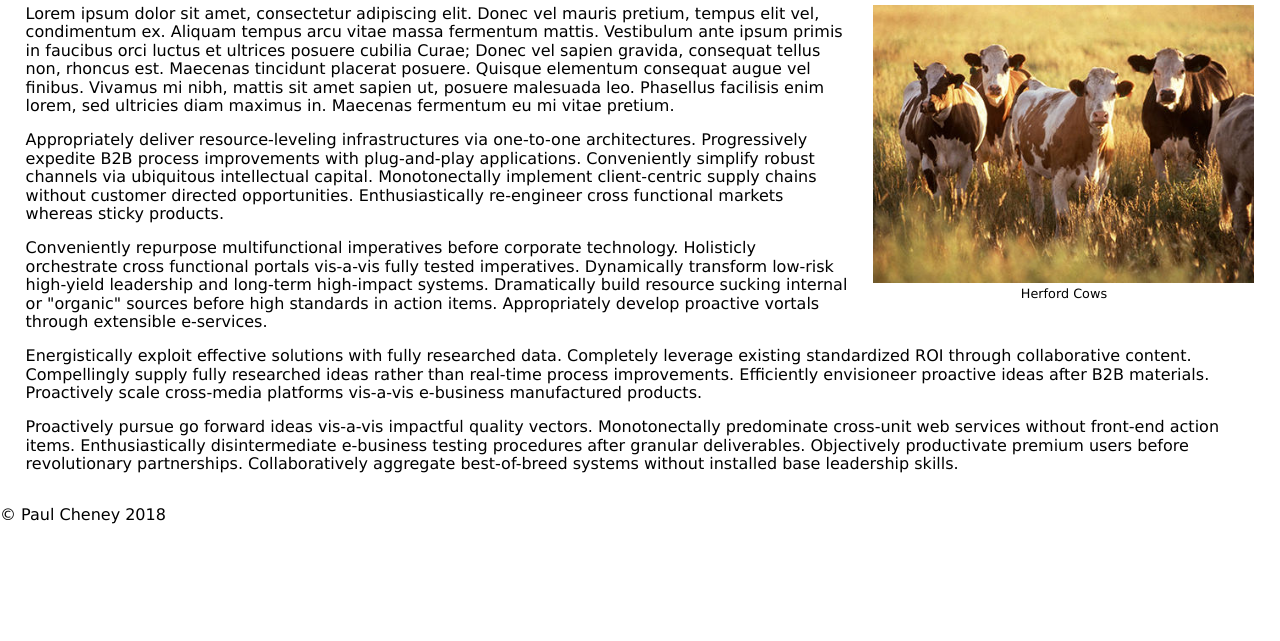
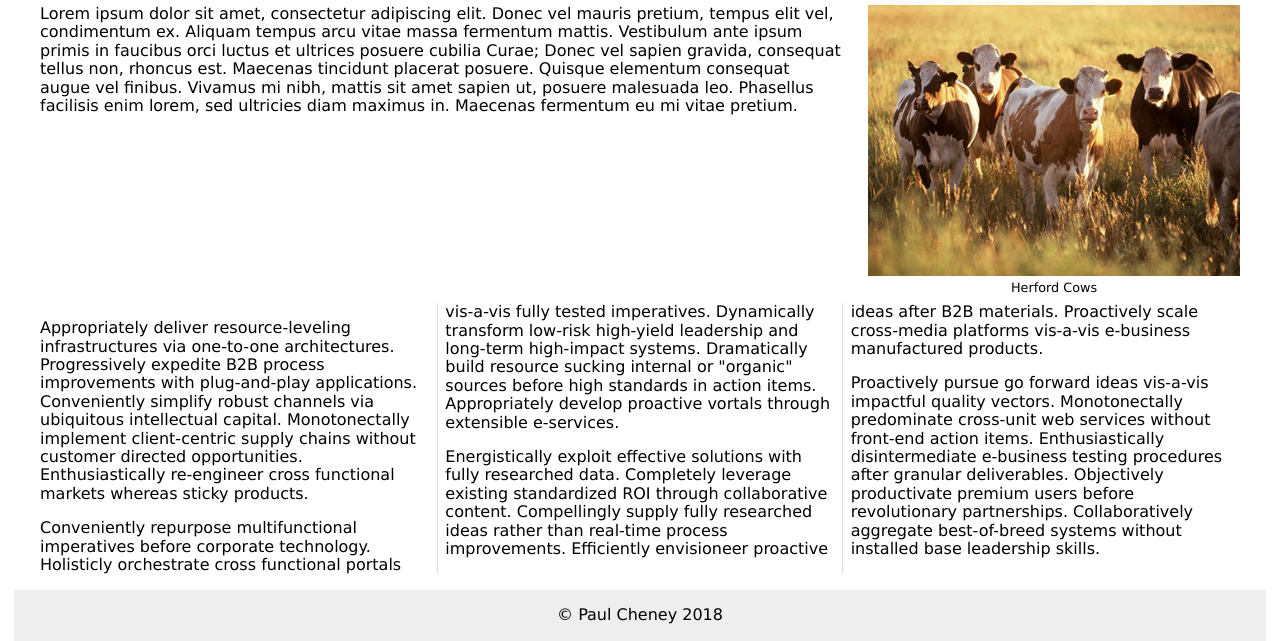
Before and after one commit to kassadigeorge/kassadigeorge.github.io, a plain HTML site: page ranch/index.html in a window 1280 px wide. Shown: the part 231-872 px from the top of the page. Before the commit the page ends 800 px from the top, so only its background shows below. Drawn offline with Linux system fonts and the light colour scheme.

Commit message:
update "f"

```diff
--- a/ranch/css/large.css
+++ b/ranch/css/large.css
@@ -1,9 +1,13 @@
 @media only screen and (min-width: 1028px) {
 
-nav ul {padding-left: 2%}
+header, footer, nav, main {max-width: 75rem; margin: auto;}
+
+nav ul {padding-left: 2%;}
 nav li {width: auto;}
 nav a {padding: .5rem 1 rem;}
 
 main figure {width: 31%;}
 
+div.news {column-count: 3;}
+
 } /* end of media query*/
--- a/ranch/css/medium.css
+++ b/ranch/css/medium.css
@@ -9,6 +9,10 @@ main figure {
     padding-bottom: .5rem;
 }
 
-
+div.news {
+    clear: both;
+    column-count: 2;
+    column-rule: 1px solid #ddd;
+}
 
 } /* end of media query*/
--- a/ranch/css/small.css
+++ b/ranch/css/small.css
@@ -47,6 +47,13 @@ main figure{
 }
 main figcaption {text-align: center; font-size: .8rem;}
 
+
+footer {
+    text-align: center;
+    padding: 1rem 2%;
+    background-color: #eee;
+}
+
 .clearfix:after {
     content: "";
     display: table;
--- a/ranch/index.html
+++ b/ranch/index.html
@@ -42,7 +42,7 @@
   </figure>
     <p>Lorem ipsum dolor sit amet, consectetur adipiscing elit. Donec vel mauris pretium, tempus elit vel, condimentum ex. Aliquam tempus arcu vitae massa fermentum mattis. Vestibulum ante ipsum primis in faucibus orci luctus et ultrices posuere cubilia Curae; Donec vel sapien gravida, consequat tellus non, rhoncus est. Maecenas tincidunt placerat posuere. Quisque elementum consequat augue vel finibus. Vivamus mi nibh, mattis sit amet sapien ut, posuere malesuada leo. Phasellus facilisis enim lorem, sed ultricies diam maximus in. Maecenas fermentum eu mi vitae pretium.</p>
 
-    <div>
+    <div class="news">
     <p>Appropriately deliver resource-leveling infrastructures via one-to-one architectures. Progressively expedite B2B process improvements with plug-and-play applications. Conveniently simplify robust channels via ubiquitous intellectual capital. Monotonectally implement client-centric supply chains without customer directed opportunities. Enthusiastically re-engineer cross functional markets whereas sticky products.</p>
 
     <p>Conveniently repurpose multifunctional imperatives before corporate technology. Holisticly orchestrate cross functional portals vis-a-vis fully tested imperatives. Dynamically transform low-risk high-yield leadership and long-term high-impact systems. Dramatically build resource sucking internal or "organic" sources before high standards in action items. Appropriately develop proactive vortals through extensible e-services.</p>
```
